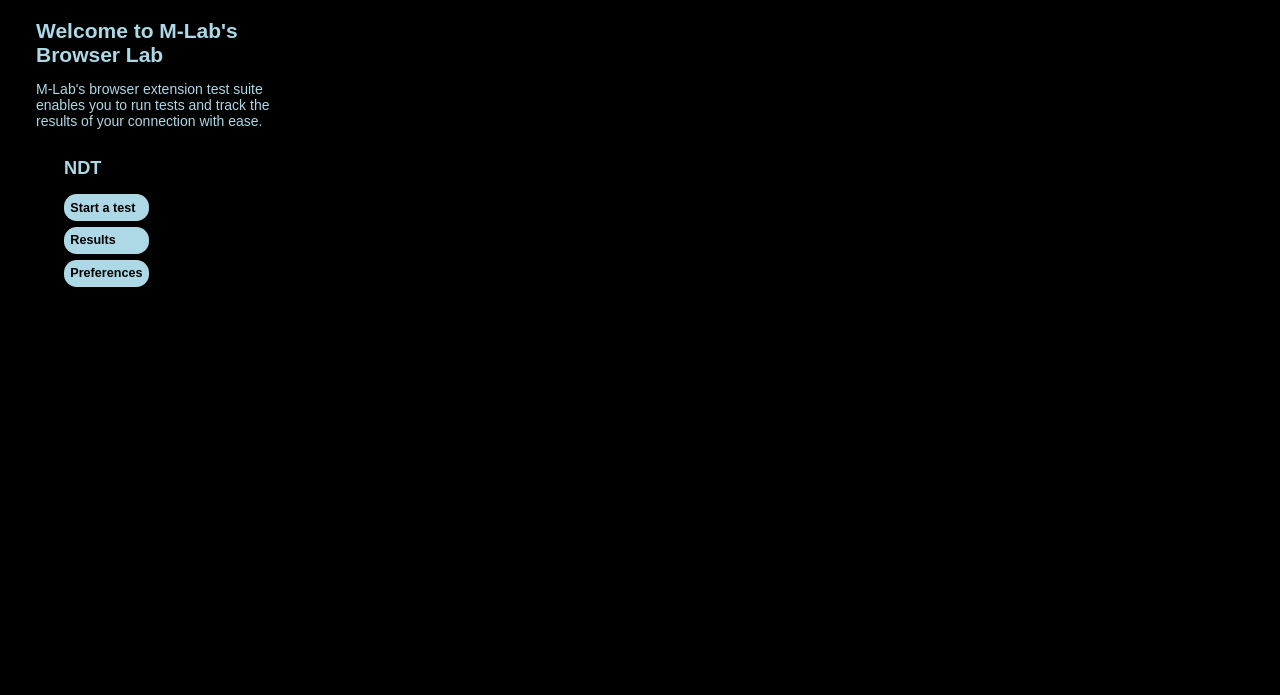
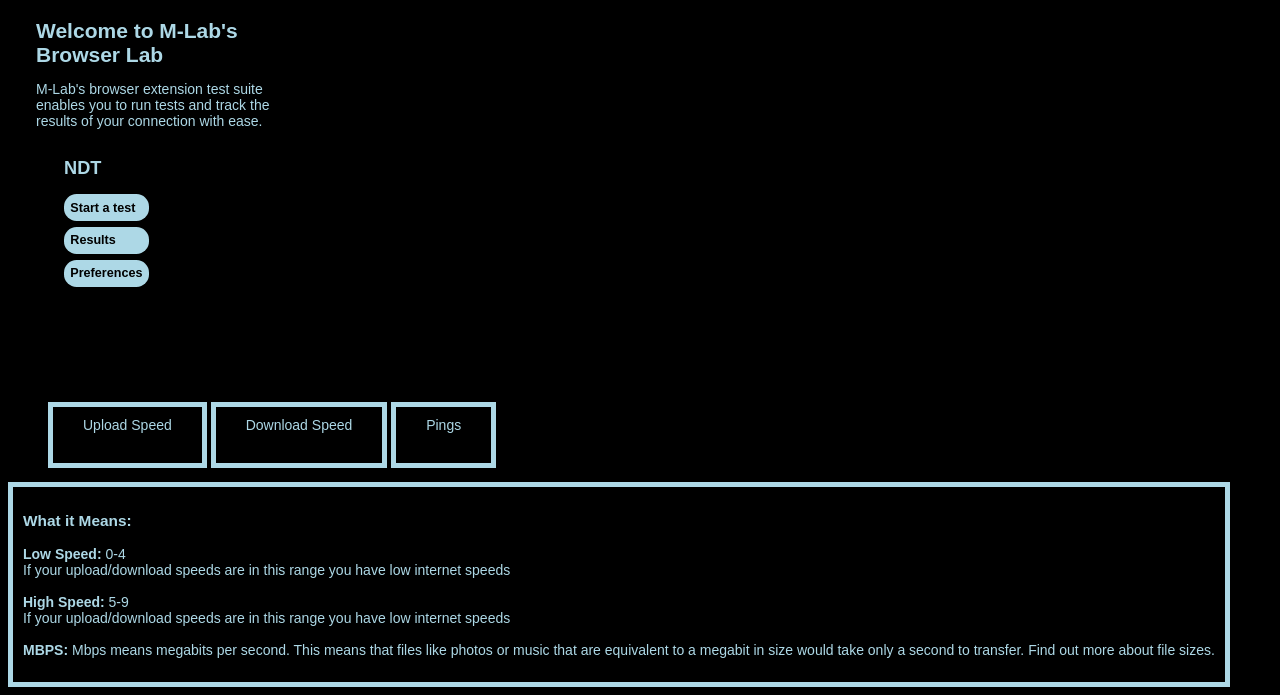
Before and after one commit to holdthebeach/browserlab, a plain HTML site: page index.html in a window 1280 px wide. Shown: the part 336-1031 px from the top of the page. Before the commit the page ends 800 px from the top, so only its background shows below. Drawn offline with Linux system fonts and the light colour scheme.

Commit message:
Speed Results Console Box
This is the console box where the speed results can be stored.

```diff
--- a/index.html
+++ b/index.html
@@ -32,11 +32,39 @@
   </div>
 </div>
 
-<!--This is jess's place - DONT TOUCH
 
 
-THIS
 
 
-TOOO -->
+
+
+
+
+
+
+
+
+
+
+
+<div class="speedResultsArea">
+<ul>
+  <li class="speedResultsAreaBoxes">Upload Speed<!-- add in an image that represents upload, perhaps a laptop with an up arrow.  We thought that you could have the result displayed on the arrow --></li>
+  <li class="speedResultsAreaBoxes">Download Speed<!-- add in an image that represents download, perhaps a laptop with an down arrow.  We thought that you could have the result displayed on the arrow --></li>
+  <li class="speedResultsAreaBoxes">Pings</li>
+</ul>
+<div class="speedResultsAreaBottom">
+  <p>
+    <h3>What it Means:</h3>
+    <strong>Low Speed:</strong>  0-4 <br> If your upload/download speeds are in this range you have low internet speeds<br><br>
+    <strong>High Speed:</strong>  5-9 <br> If your upload/download speeds are in this range you have low internet speeds<br><br>
+    <strong>MBPS:</strong>  Mbps means megabits per second. This means that files like photos or music that are equivalent to
+    a megabit in size would take only a second to transfer. Find out more about file sizes.<br>
+  </p>
+</div>
+
+</div>
+
+
+
 </body>
--- a/style.css
+++ b/style.css
@@ -252,3 +252,28 @@ div.tooltip_style {
   border-radius: 5px;
   font-weight: bold;
 }
+/* Jess's styling for the Speed Results Console*/
+li.speedResultsAreaBoxes{
+  list-style-type: none;
+  display: inline-block;
+  border-color: lightblue;
+  border-radius: 1;
+  border-style: solid;
+  border-width: 5px;
+  padding: 10px 30px 30px 30px;
+}
+.speedResultsArea{
+  display: inline-block;
+}
+.speedResultsAreaBottom{
+  display: inline-block;
+  border-color: lightblue;
+  border-radius: 1;
+  border-style: solid;
+  border-width: 5px;
+  padding:10px;
+  text-align: left;
+}
+.strong{
+
+}
```
